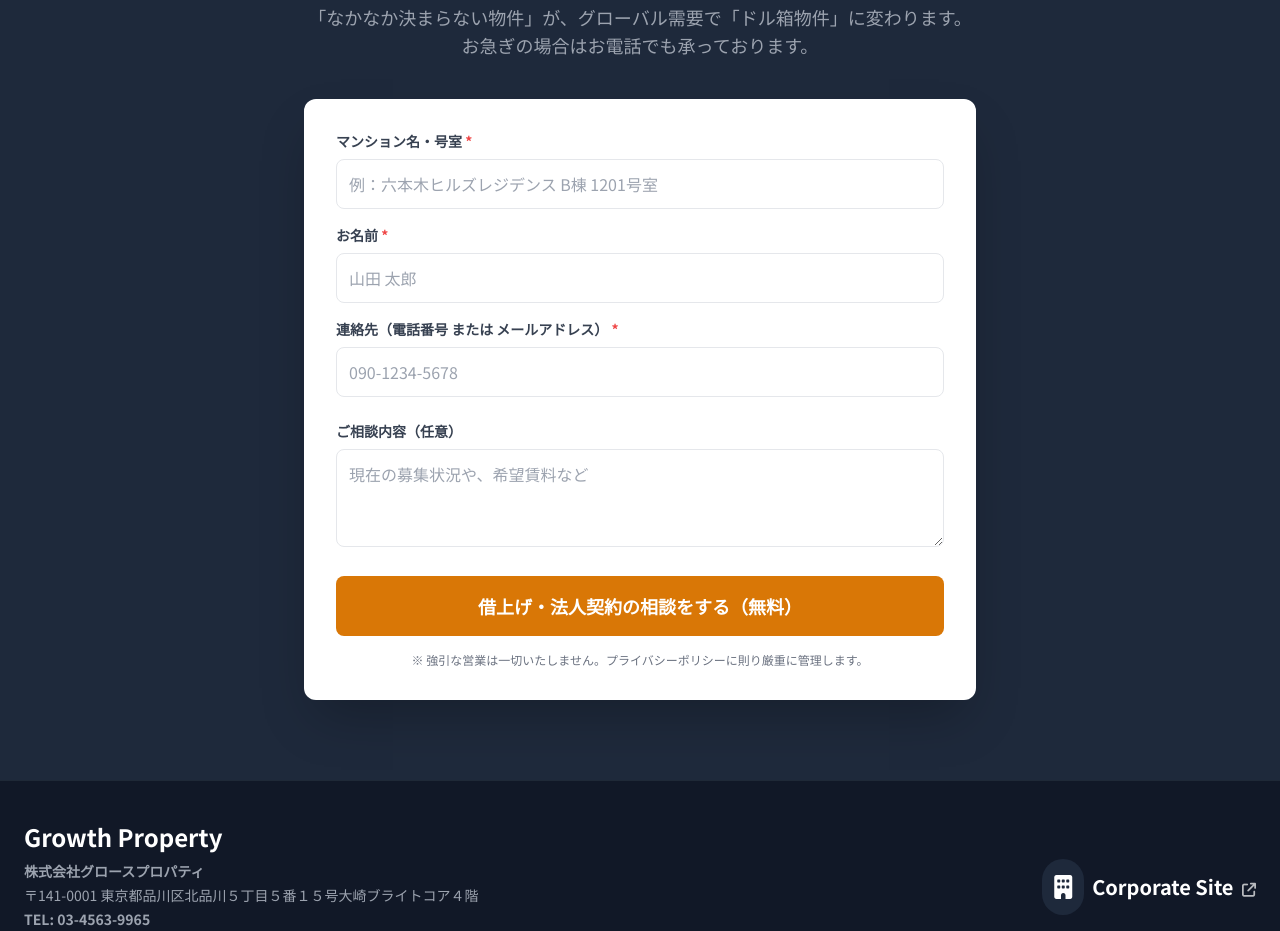
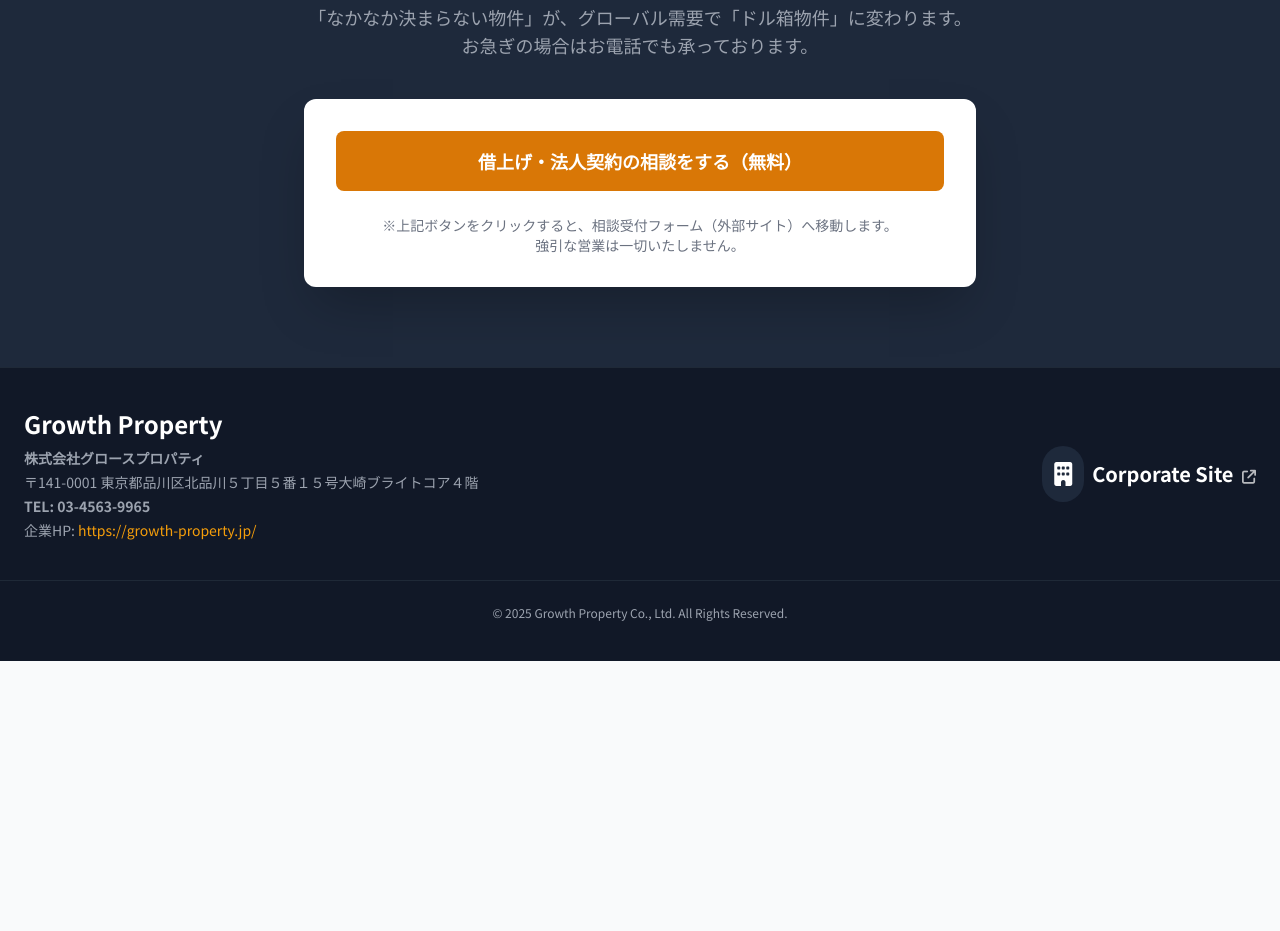
Before and after one commit to growthproperty/foreign-rent, a plain HTML site: page index.html in a window 1280 px wide. Shown: the part 3955-4886 px from the top of the page. After the commit the page ends 4616 px from the top, so only its background shows below. Drawn offline with nearby package versions, Linux system fonts and the light colour scheme.

Commit message:
Update index.html

```diff
--- a/index.html
+++ b/index.html
@@ -29,7 +29,7 @@
                 <a href="#solution" class="text-gray-600 hover:text-slate-800">仕組み・メリット</a>
                 <a href="#faq" class="text-gray-600 hover:text-slate-800">よくある質問</a>
             </nav>
-            <a href="#contact" class="bg-slate-800 hover:bg-slate-700 text-white font-bold py-2 px-6 rounded-full transition duration-300">
+            <a href="https://409ilc.share-na2.hsforms.com/2JbXJgMt0TZKPRgSCmX2O3Q" target="_blank" class="bg-slate-800 hover:bg-slate-700 text-white font-bold py-2 px-6 rounded-full transition duration-300">
                 お問い合わせ
             </a>
         </div>
@@ -53,7 +53,7 @@
             </p>
 
             <div class="flex flex-col md:flex-row gap-4 justify-center">
-                <a href="#contact" class="bg-amber-600 hover:bg-amber-700 text-white font-bold py-5 px-12 rounded-lg text-2xl transition duration-300 shadow-lg">
+                <a href="https://409ilc.share-na2.hsforms.com/2JbXJgMt0TZKPRgSCmX2O3Q" target="_blank" class="bg-amber-600 hover:bg-amber-700 text-white font-bold py-5 px-12 rounded-lg text-2xl transition duration-300 shadow-lg">
                     借上げ・法人契約の相談をする
                 </a>
             </div>
@@ -255,28 +255,15 @@
                 お急ぎの場合はお電話でも承っております。
             </p>
             <div class="bg-white text-slate-800 max-w-2xl mx-auto rounded-xl p-8 shadow-2xl">
-                <form>
-                    <div class="mb-4 text-left">
-                        <label class="block text-gray-700 text-sm font-bold mb-2">マンション名・号室 <span class="text-red-500">*</span></label>
-                        <input type="text" required class="w-full px-3 py-3 border rounded-lg focus:outline-none focus:border-amber-500" placeholder="例：六本木ヒルズレジデンス B棟 1201号室">
-                    </div>
-                    <div class="mb-4 text-left">
-                        <label class="block text-gray-700 text-sm font-bold mb-2">お名前 <span class="text-red-500">*</span></label>
-                        <input type="text" required class="w-full px-3 py-3 border rounded-lg focus:outline-none focus:border-amber-500" placeholder="山田 太郎">
-                    </div>
-                    <div class="mb-6 text-left">
-                        <label class="block text-gray-700 text-sm font-bold mb-2">連絡先（電話番号 または メールアドレス） <span class="text-red-500">*</span></label>
-                        <input type="text" required class="w-full px-3 py-3 border rounded-lg focus:outline-none focus:border-amber-500" placeholder="090-1234-5678">
-                    </div>
-                    <div class="mb-6 text-left">
-                        <label class="block text-gray-700 text-sm font-bold mb-2">ご相談内容（任意）</label>
-                        <textarea class="w-full px-3 py-3 border rounded-lg focus:outline-none focus:border-amber-500" rows="3" placeholder="現在の募集状況や、希望賃料など"></textarea>
-                    </div>
-                    <button type="submit" class="w-full bg-amber-600 hover:bg-amber-700 text-white font-bold py-4 rounded-lg text-lg transition duration-300">
+                <div class="flex justify-center">
+                    <a href="https://409ilc.share-na2.hsforms.com/2JbXJgMt0TZKPRgSCmX2O3Q" target="_blank" class="w-full bg-amber-600 hover:bg-amber-700 text-white font-bold py-4 rounded-lg text-lg transition duration-300 block text-center">
                         借上げ・法人契約の相談をする（無料）
-                    </button>
-                    <p class="mt-4 text-xs text-gray-500">※ 強引な営業は一切いたしません。プライバシーポリシーに則り厳重に管理します。</p>
-                </form>
+                    </a>
+                </div>
+                <p class="mt-6 text-sm text-gray-500">
+                    ※上記ボタンをクリックすると、相談受付フォーム（外部サイト）へ移動します。<br>
+                    強引な営業は一切いたしません。
+                </p>
             </div>
         </div>
     </section>
@@ -304,4 +291,10 @@
                 </a>
             </div>
         </div>
-        <div class
+        <div class="text-center mt-10 text-xs border-t border-gray-800 pt-6">
+            &copy; 2025 Growth Property Co., Ltd. All Rights Reserved.
+        </div>
+    </footer>
+
+</body>
+</html>
```
